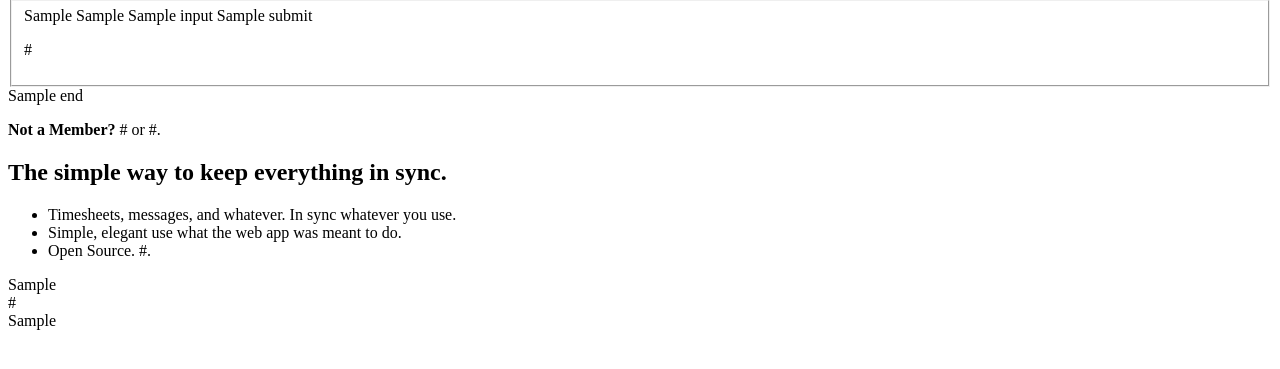
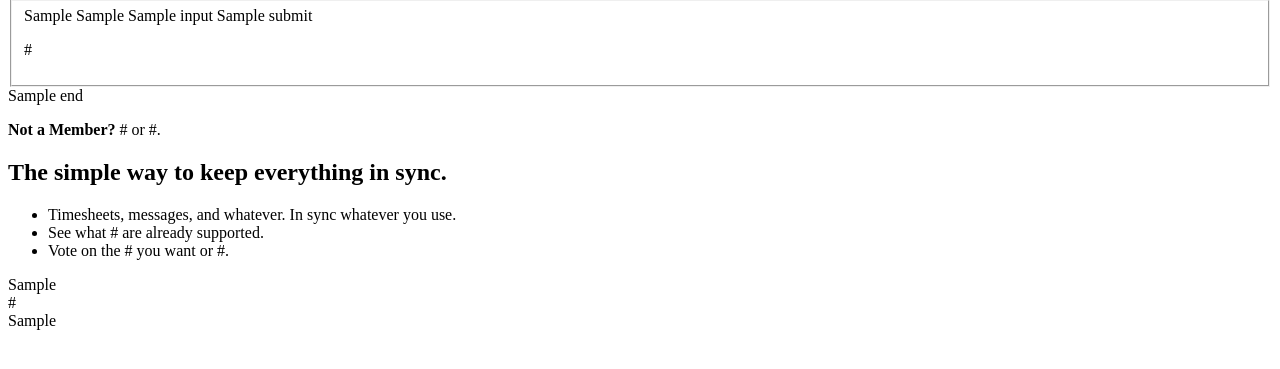
Before and after one commit to morrislaptop/wovenweb, a CakePHP app: template app/views/users/login.ctp in a window 1280 px wide. Shown: the part 230-599 px from the top of the page. Run offline with PHP 8.4 and a stand-in for CakePHP, Linux system fonts and the light colour scheme; the template is opened without the code that fills it: most values are stand-ins (such as "Sample title", 1, 10 or a date in 2020); data that the repository does not hold is empty; some libraries are stand-ins or nearby versions.

Commit message:
Links on homepage

```diff
--- a/app/views/layouts/login.ctp
+++ b/app/views/layouts/login.ctp
@@ -18,6 +18,7 @@
 		</div>
 		<div id="footer">
     		<ul class="menu">
+    			<li><?php echo $html->link('Blog', '/blog/'); ?></li>
     			<li><?php echo $html->link('Terms of Use', array('controller' => 'pages', 'action' => 'display', 'terms')); ?></li>
     			<li><?php echo $html->link('Privacy Policy', array('controller' => 'pages', 'action' => 'display', 'privacy')); ?></li>
     			<li><?php echo $html->link('Help', array('controller' => 'pages', 'action' => 'display', 'help')); ?></li>
--- a/app/views/users/login.ctp
+++ b/app/views/users/login.ctp
@@ -18,8 +18,8 @@
 		<h2>The simple way to keep everything in sync.</h2>
 		<ul>
 			<li class="sync">Timesheets, messages, and whatever.  In sync whatever you use.</li>
-			<li class="content">Simple, elegant use what the web app was meant to do.</li>
-			<li class="everywhere">Open Source. <?php echo $html->link('Create your own bridge', '#'); ?>.</li>
+			<li class="everywhere">See what <?php echo $html->link('app bridges', '/blog/category/bridges/supported'); ?> are already supported.</li>
+			<li class="content">Vote on the <?php echo $html->link('bridges', '/blog/category/bridges/pending'); ?> you want or <?php echo $html->link('create your own bridge', '/blog/create'); ?>.</li>
 		</ul>
 	</div>
 </div>
```
